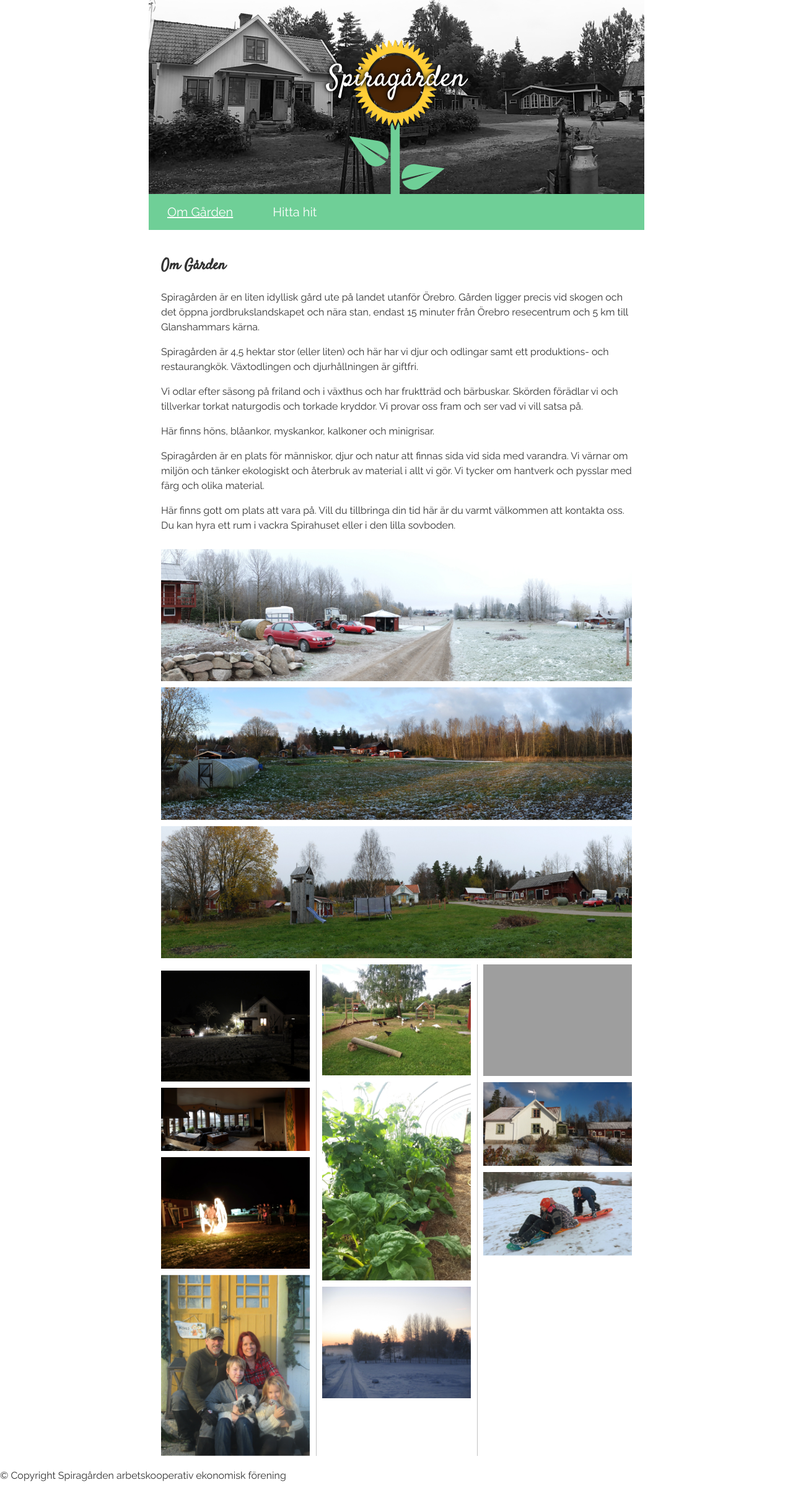
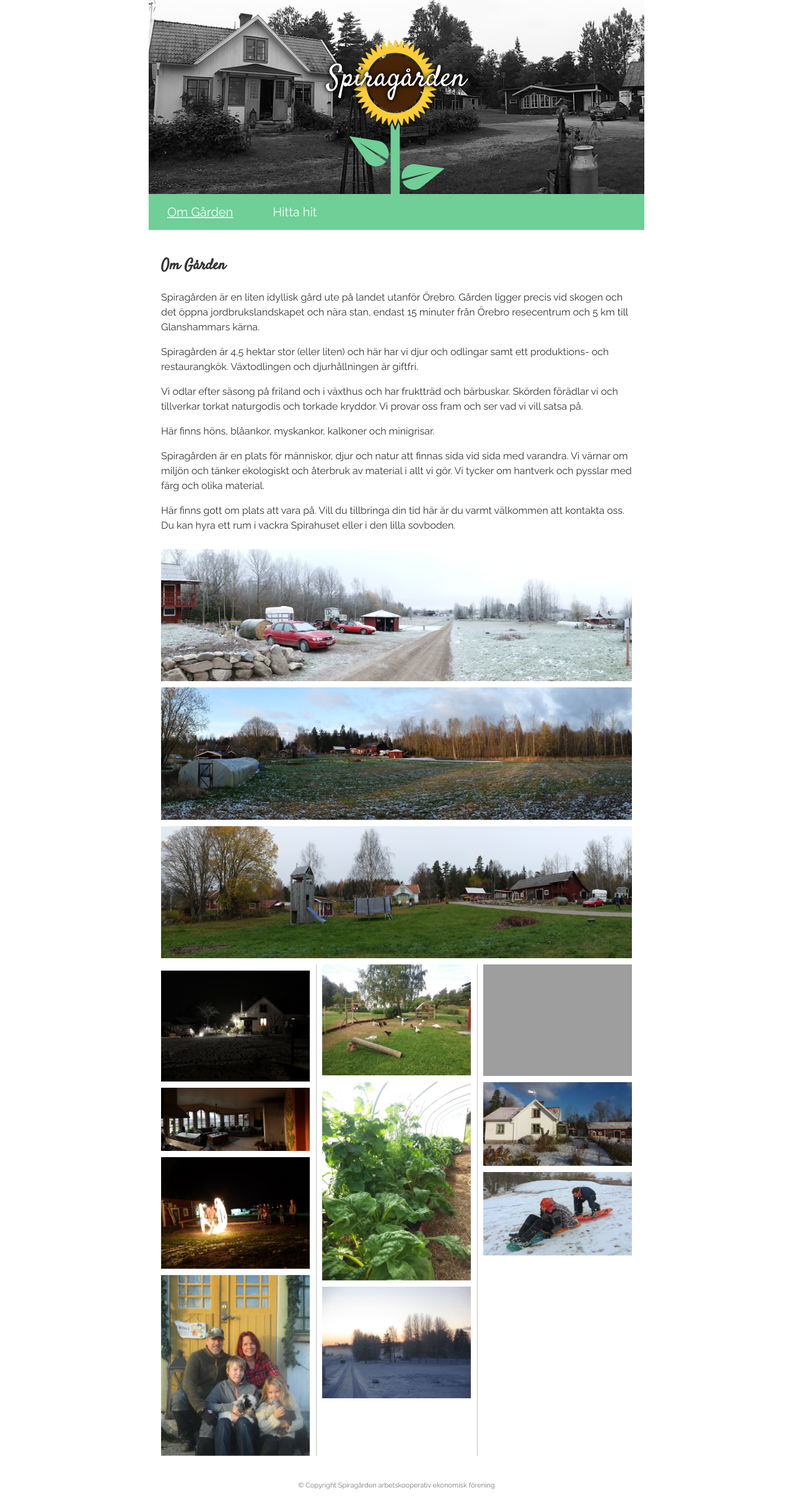
Before and after one commit to jeremistadler/spiragarden-web, a Jekyll site: the page built from index.md, in a window 1280 px wide. Shown: the whole page at 62% size. Built offline with Jekyll 4.4.1, drawn with Linux system fonts in a browser that asks for light colours; before the commit the page ends 2393 px from its top, so only the background shows below that.

Commit message:
Add footer styling

```diff
--- a/_includes/footer.html
+++ b/_includes/footer.html
@@ -1,4 +1,4 @@
-    <footer>
+    <footer class="footer">
     	© Copyright Spiragården arbetskooperativ ekonomisk förening
     </footer>
   </body>
--- a/assets/css/style.css
+++ b/assets/css/style.css
@@ -220,6 +220,12 @@ li {
     }
 }
 
+.footer {
+	text-align: center;
+	margin: 20px;
+	font-size: 11px;
+	color: #777;
+}
 
 
 /* Media Queries */
```
